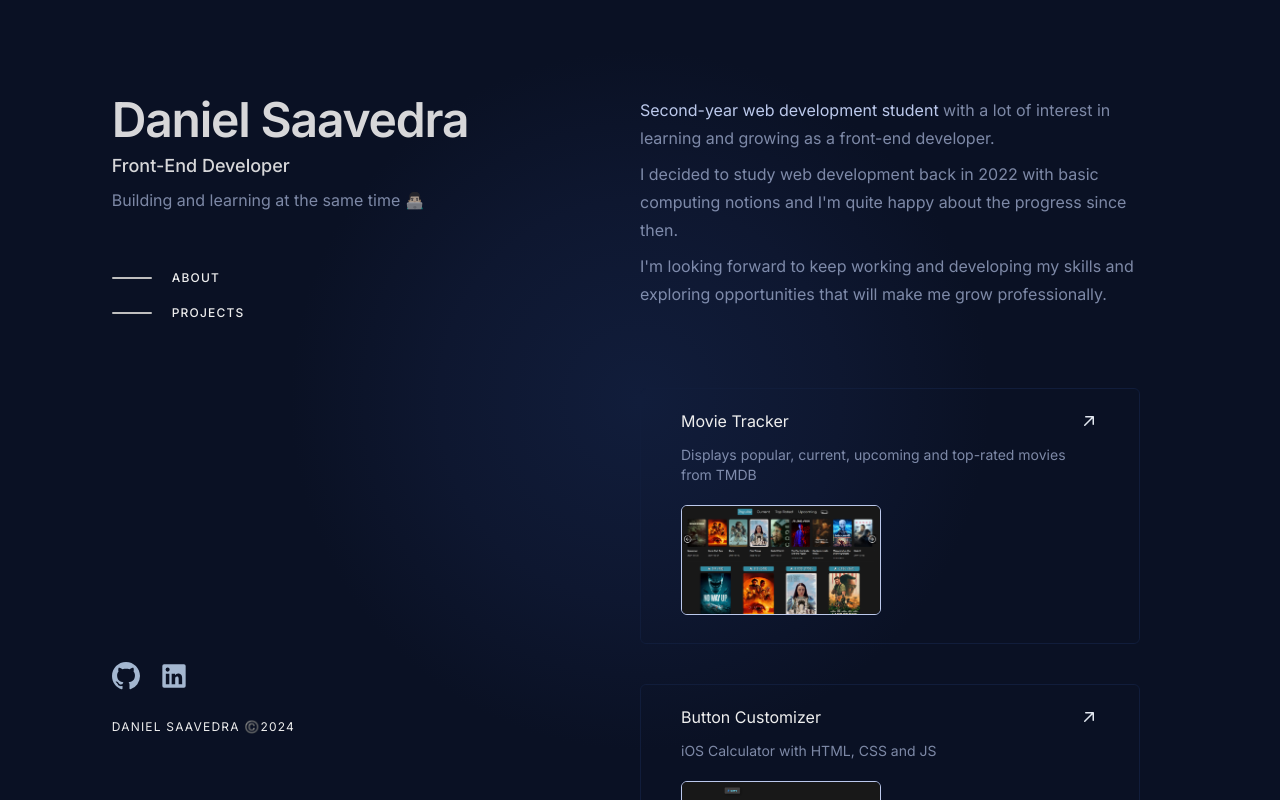
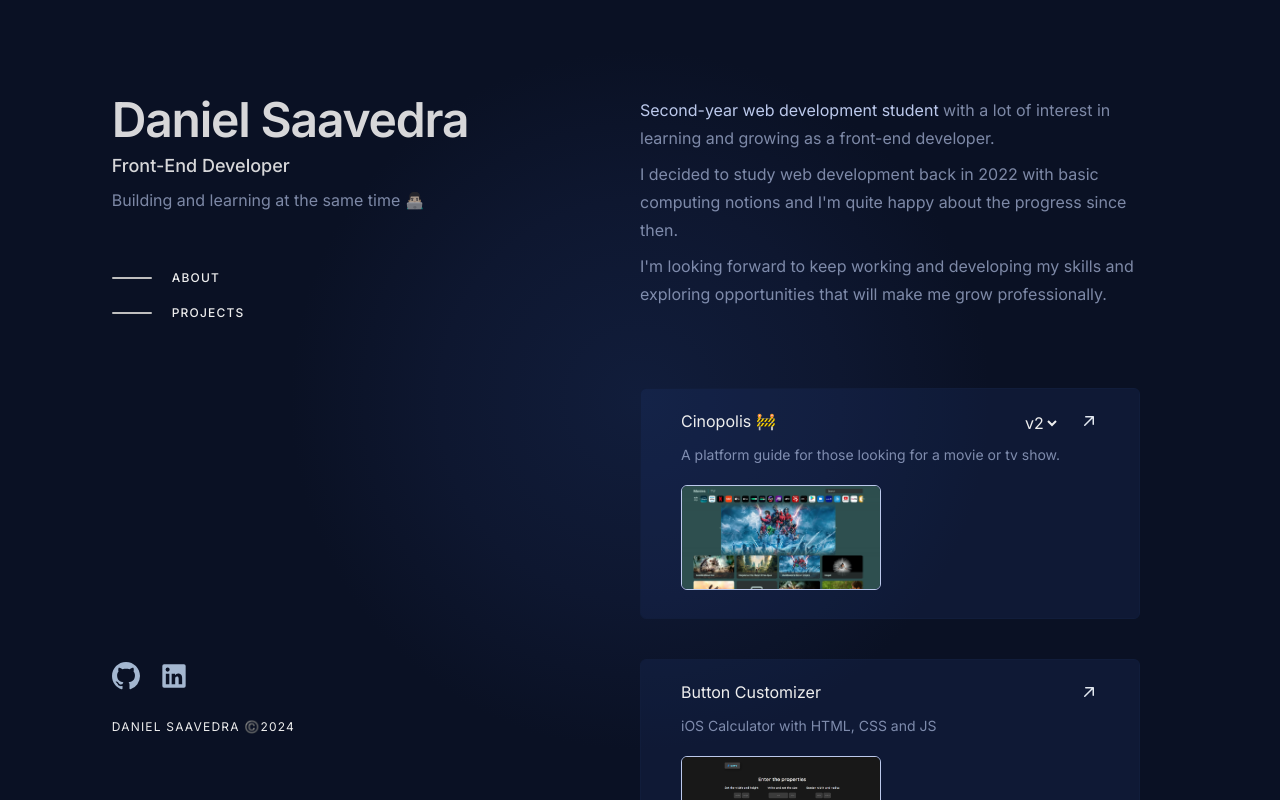
Before and after one commit to kiudev/portfolio-2024, a Next.js app: page / in a window 1280 px wide. Shown: the top 800 px of the page. Built offline with nearby package versions, Linux system fonts and the light colour scheme; no server answers.

Commit message:
add new project

```diff
--- a/src/containers/projects/ProjectsSection.tsx
+++ b/src/containers/projects/ProjectsSection.tsx
@@ -11,7 +11,7 @@ type dataProjects = {
 export default function ProjectsSection({ image, name, homepage, description }: dataProjects) {
    return (
       <a href={homepage} target="_blank">
-      <div className="lg:bg-blue-600 lg:bg-opacity-5 mt-10 lg:py-1 lg:hover:bg-blue-500 lg:transition-all rounded-md lg:border-t lg:border-opacity-10 lg:border-white-500 border-blue-500 border px-10">
+      <div className="bg-blue-400 bg-opacity-20 mt-10 lg:py-1 lg:hover:bg-blue-200 lg:transition-all lg:hover:bg-opacity-20 rounded-md lg:border-t lg:border-opacity-10 lg:border-white-500 border-blue-500 border px-10">
          <header className="flex flex-row items-center justify-between">
             <p className="mt-5">{name}</p>
             <svg
--- a/src/pages/index.tsx
+++ b/src/pages/index.tsx
@@ -19,6 +19,7 @@ export default function Home() {
       left: 0,
       top: 0,
    });
+   const [version, setVersion] = useState<string>("v2");
 
    const handleMouseMove = (e: MouseEvent) => {
       const windowHeight = window.innerHeight;
@@ -27,11 +28,10 @@ export default function Home() {
       const offsetX = e.pageX - windowWidth / 2;
       const offsetY = e.pageY - window.scrollY - windowHeight / 2;
 
-      const mouseXpercentatge = (offsetX / windowWidth * 100);
-      const mouseYPercentatge = (offsetY / windowHeight * 100);
+      const mouseXpercentatge = (offsetX / windowWidth) * 100;
+      const mouseYPercentatge = (offsetY / windowHeight) * 100;
 
-
-      setMousePosition({left: mouseXpercentatge, top: mouseYPercentatge});
+      setMousePosition({ left: mouseXpercentatge, top: mouseYPercentatge });
    };
 
    useEffect(() => {
@@ -60,7 +60,9 @@ export default function Home() {
             style={{
                width: "100vw",
                height: "100vh",
-               background: `radial-gradient(500px at ${50 + mousePosition.left}% ${
+               background: `radial-gradient(500px at ${
+                  50 + mousePosition.left
+               }% ${
                   50 + mousePosition.top
                }%, #111D3B, #0E1730 40%, #0A1124 70%)`,
             }}
@@ -102,16 +104,15 @@ export default function Home() {
                      <p className="text-blue-100 text-opacity-65">
                         <span className="text-blue-100">
                            Second-year web development student
-                        </span>
-                        {" "}
+                        </span>{" "}
                         with a lot of interest in learning and growing as a
                         front-end developer.
                      </p>
 
                      <p className="text-blue-100 text-opacity-65 mt-2">
                         I decided to study web development back in 2022 with
-                        basic computing notions and I&apos;m quite happy about the
-                        progress since then.
+                        basic computing notions and I&apos;m quite happy about
+                        the progress since then.
                      </p>
 
                      <p className="text-blue-100 text-opacity-65 mt-2">
@@ -128,12 +129,33 @@ export default function Home() {
                      Projects
                   </h3>
 
+                  <select
+                     className="absolute top-86 right-28 lg:right-20 mt-6 bg-transparent"
+                     name="version"
+                     onChange={(event: any) => setVersion(event.target.value)}
+                  >
+                     <option className="bg-transparent text-blue-500" value="v1">v1</option>
+                     <option className="bg-transparent text-blue-500" value="v2" selected>
+                        v2
+                     </option>
+                  </select>
+
+                  {version === "v2" ? (
+                     <ProjectsSection
+                        name="Cinopolis 🚧"
+                        image="/cinopolis.png"
+                        homepage="https://cinopolis.vercel.app"
+                        description="A platform guide for those looking for a movie or tv show."
+                     />
+                  ) : (
                      <ProjectsSection
                         name="Movie Tracker"
                         image="/movie-tracker.png"
                         homepage="https://mov-tracker.vercel.app"
                         description="Displays popular, current, upcoming and top-rated movies from TMDB"
                      />
+                  )}
+
                   <ProjectsSection
                      name="Button Customizer"
                      image="/button-customizer.png"
```
Also changed, not shown: public/cinopolis.png (added). Lines whose indentation alone changed are shown as unchanged.
